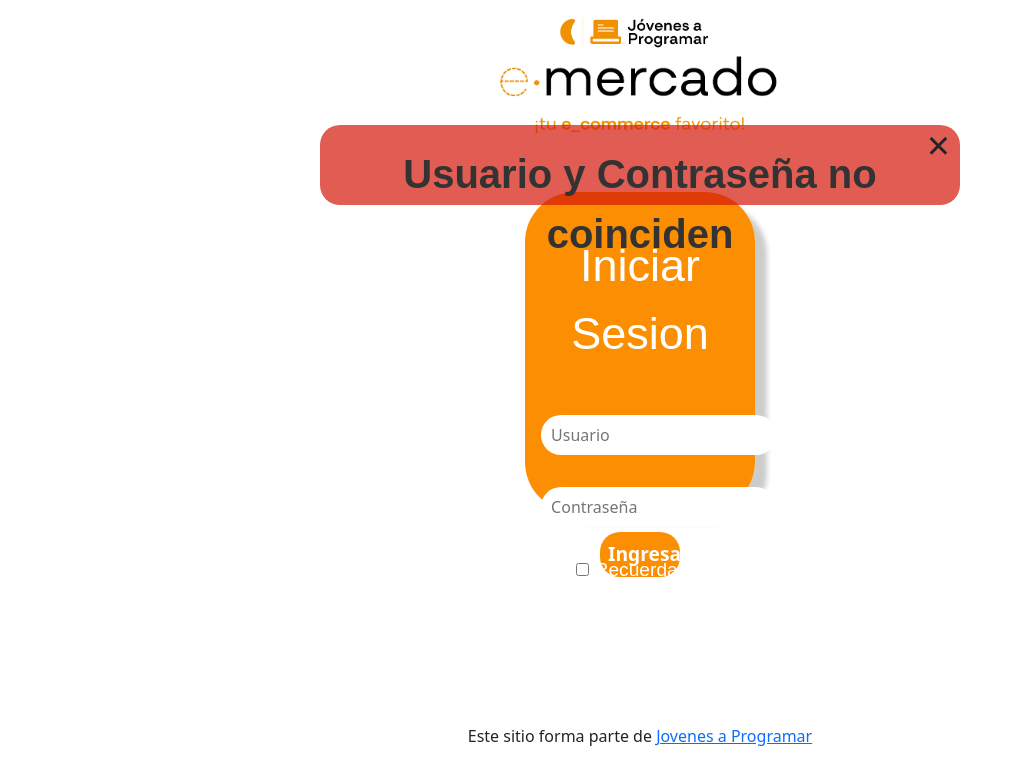
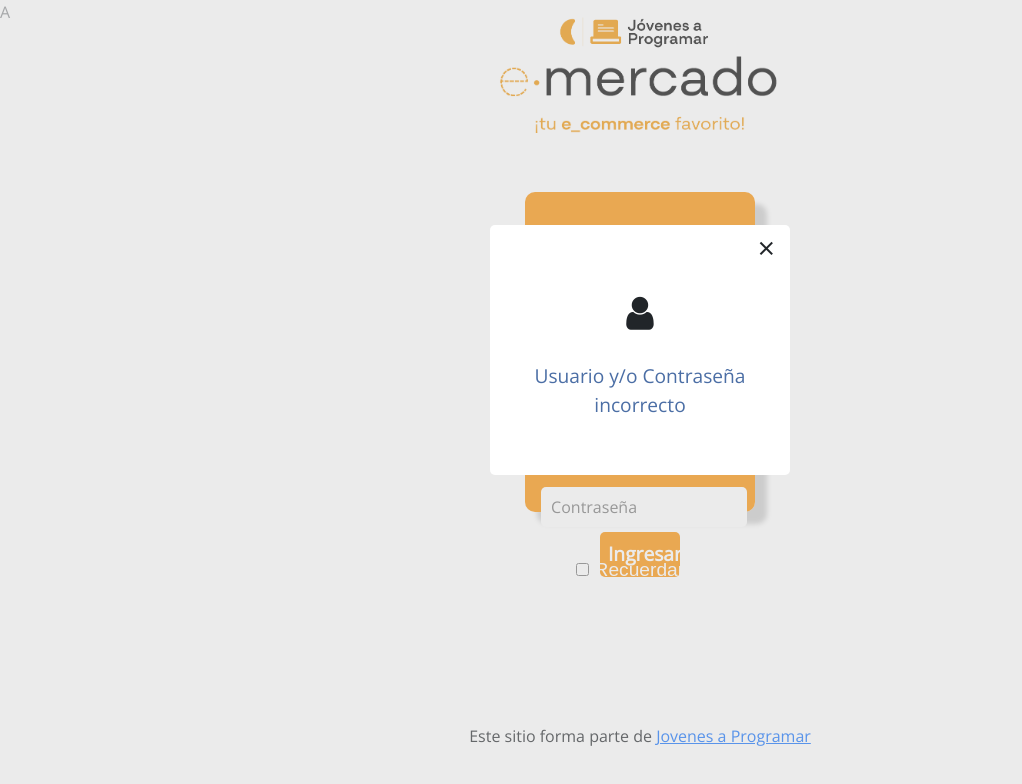
Before and after one commit to FavriDev98/e_Mercado-JaP, a plain HTML site: page login.html in a window 1280 px wide. Both pictures are taken after a click on the element "Ingresar". Shown: the whole page, without its empty margins (0-1022 px from the left). Drawn offline with nearby package versions, Linux system fonts and the light colour scheme.

Commit message:
toque unas cositas de las alertas

```diff
--- a/css/alertas.css
+++ b/css/alertas.css
@@ -1,21 +1,24 @@
+@import url('https://fonts.googleapis.com/css2?family=Open+Sans&display=swap');
+@font-face {font-family: "FontAwesome";src: url("fontawesome-webfont.woff");}
+
 #alert {
     position: fixed;
-    top: 125px;
-    height: 10%;
-    width: 50%;
+    top: 50%;
+    height: 250px;
+    width: 300px;
     left: 50%;
-    transform: translate(-50%, 0);
-    background-color: rgba(212, 23, 10, 0.7);
+    transform: translate(-50%, -70%);
+    background-color: #fff;
     text-align: center;
-    font-size: 2.5rem;
-    border-radius: 20px;
+    font-size: 1.2rem;
+    border-radius: 5px;
+    z-index: 1;
   }
 
 .txt-alert {
-    color: #333;
-    font-family: Arial, Helvetica, sans-serif;
+    color: rgb(75, 110, 165);
+    font-family: 'Open Sans', sans-serif;
     margin-top: 1.2rem;
-    font-weight: bold;
 }
 
 .hide {
@@ -23,9 +26,10 @@
 }
 
 #x-btn {
+    font-size: 30px;
     position: absolute;
-    top: -10px;
-    right: 10px;
+    top: 0px;
+    right: 15px;
     transition: ease-in-out 0.3s;
 }
 
@@ -33,3 +37,20 @@
     cursor: pointer;
     scale: 120%;
 }
+
+#drkBk {
+    position: fixed;
+    top: 0;
+    left: 0;
+    background-color: #ccc;
+    width: 100%;
+    height: 100%;
+    opacity: 40%;
+    z-index: 1;
+}
+
+.user-icon {
+    margin-top: 60px;
+    font-family: "FontAwesome", sans-serif;
+    font-size: 200%;
+    }
--- a/css/formulario.css
+++ b/css/formulario.css
@@ -11,12 +11,12 @@
     margin-top: 2rem;
     background: linear-gradient(15deg, rgb(252, 143, 1) 100%, rgb(125, 75, 1) 100%);
     align-content: center;
-    border-radius: 50px;
+    border-radius: 10px;
     box-shadow:  12px 12px 5px rgba(0, 0, 0, 0.2);
     margin-bottom: 20px;
 }
 #usuario {
-    border-radius: 50px;
+    border-radius: 5px;
     height: 2.5rem;
     margin-top: 1rem;
     border: 0;
@@ -32,7 +32,7 @@
     padding: 1rem;
 }
 #password {
-    border-radius: 50px;
+    border-radius: 5px;
     height: 2.5rem;
     border: 0;
 }
@@ -98,7 +98,7 @@
     font-size: 1.2rem;
     font-weight:bolder;
     color: #fff;
-    border-radius: 20px;
+    border-radius: 5px;
     transition: ease-in-out .3s;
 }
 
--- a/js/login.js
+++ b/js/login.js
@@ -13,6 +13,7 @@
 
         if (user.length < 5 || password.length < 5) {
             document.getElementById('alert').classList.remove('hide');
+            document.getElementById('drkBk').classList.remove('hide');
         } else {
             if (document.getElementById('check-recordar').checked) {
                 localStorage.setItem('usuario', user);
@@ -32,5 +33,6 @@
     let xBtn = document.getElementById('x-btn');
     xBtn.addEventListener("click", function() {
         document.getElementById('alert').classList.add('hide');
+        document.getElementById('drkBk').classList.add('hide');
     })
 })
--- a/login.html
+++ b/login.html
@@ -11,6 +11,7 @@
   <link href="css/styles.css" rel="stylesheet">
   <link rel="stylesheet" href="/css/formulario.css">
   <link rel="stylesheet" href="/css/alertas.css">
+  <link rel="stylesheet" href="https://cdnjs.cloudflare.com/ajax/libs/font-awesome/4.7.0/css/font-awesome.min.css">
 </head>
 
 <body>
@@ -35,8 +36,10 @@
   </div>
 
 
+  <div id="drkBk" class="hide">A</div>
   <div class="hide" id="alert">
-    <p class="txt-alert">Usuario y Contraseña no coinciden</p>
+    <p class="user-icon">&#xf007</p>
+    <p class="txt-alert">Usuario y/o Contraseña incorrecto</p>
     <p class="xBtn" id="x-btn">&times;</p>
   </div>
 
```
Also changed, not shown: css/bootstrap.min.css.
